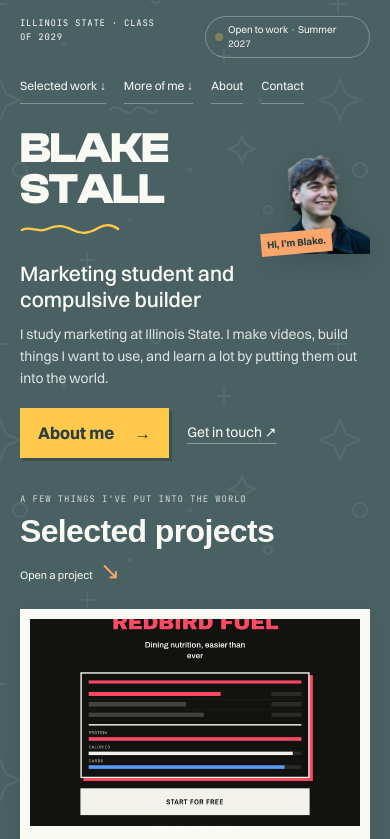
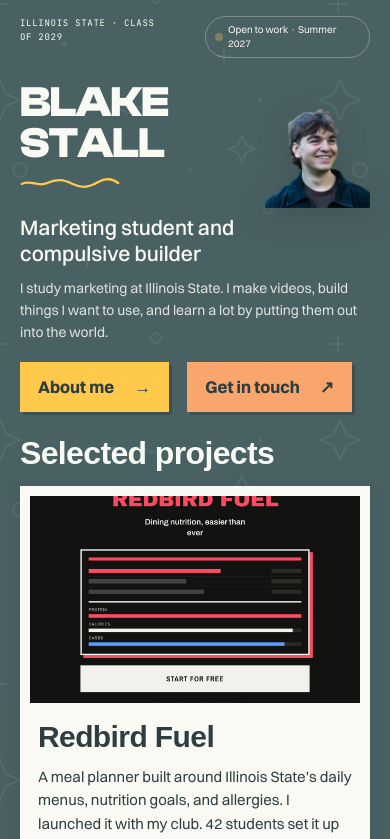
Before and after one commit to blakemattstall-maker/portfolio-site, a Next.js app: page / in a window 390 px wide. Shown: the top 839 px of the page. Built offline with nearby package versions, Linux system fonts and the light colour scheme; a web font is replaced by a local one.

Commit message:
Simplify navigation and give smaller projects individual pages

```diff
--- a/src/app/[section]/page.tsx
+++ b/src/app/[section]/page.tsx
@@ -1,11 +1,14 @@
 import type { Metadata } from "next";
 import { notFound } from "next/navigation";
+import { moments } from "@/content/site";
 import { Canvas } from "@/components/Canvas";
 
 // Clean, shareable path URLs that open a specific overlay on the one-page
 // canvas. Path segments survive link handling (LinkedIn, etc.) far better than
 // a ?query, so these are the links to paste into a profile.
 const SECTIONS: Record<string, { open: string; title: string }> = {
+  ...Object.fromEntries(moments.map((m) => [m.id, { open: m.id, title: `${m.title} · Blake Stall` }])),
+  keyboard: { open: "keyboard", title: "My own keyboard · Blake Stall" },
   video: { open: "videography", title: "Video Portfolio · Blake Stall" },
   redbirdfuel: { open: "redbirdfuel", title: "Redbird Fuel · Blake Stall" },
   almanac: { open: "almanac", title: "Almanac · Blake Stall" },
--- a/src/app/globals.css
+++ b/src/app/globals.css
@@ -507,7 +507,7 @@ button, a { -webkit-tap-highlight-color: transparent; }
 .intro-actions { gap: 12px; align-items: center; }
 .intro-actions .about-primary { display: flex; align-items: center; justify-content: space-between; gap: 30px; min-height: 54px; background: var(--color-sun); color: var(--color-ink); text-decoration: none; padding: 14px 22px; font-size: 18px; font-weight: 700; box-shadow: 3px 3px 0 #2e3e4080; }
 .intro-actions .about-primary:hover { background: var(--color-peach); }
-.intro-actions > button:last-child { padding: 8px 0; }
+
 .moments-home { margin-top: 46px; padding-top: 38px; border-top: 1px solid #f9faf44d; }
 .moments-intro > button { background: transparent; color: var(--color-paper); border: 1px solid #f9faf455; }
 .shelf-controls { display: flex; align-items: center; justify-content: space-between; gap: 16px; margin-bottom: 12px; font-size: 12px; }
@@ -539,7 +539,7 @@ button, a { -webkit-tap-highlight-color: transparent; }
   .intro-line { font-size: 21px; }
   .intro-story { font-size: 14px; }
   .intro-actions { flex-direction: column; align-items: stretch; margin-top: 24px; }
-  .intro-actions > button:last-child { align-self: start; }
+
   .portrait-area { gap: 18px; margin-top: 22px; }
   .portrait { height: 200px; }
   .portrait-button { width: 195px; flex-basis: 195px; }
@@ -563,3 +563,16 @@ button, a { -webkit-tap-highlight-color: transparent; }
 @media (prefers-reduced-motion: reduce) {
   .moment-postcard:hover { transform: none; }
 }
+
+/* Matching introduction actions and restrained dialog entrances. */
+.intro-actions .contact-primary { display: flex; align-items: center; justify-content: space-between; align-self: stretch; gap: 30px; min-height: 54px; background: var(--color-peach); color: var(--color-ink); text-decoration: none; padding: 14px 22px; font-size: 18px; font-weight: 700; box-shadow: 3px 3px 0 #2e3e4080; }
+.intro-actions .contact-primary:hover { background: #f8b889; }
+.shelf-controls { justify-content: flex-end; }
+.work-heading h2 { margin-top: 0; }
+@keyframes popup-enter { from { opacity: 0; transform: translateY(14px) scale(.99); } to { opacity: 1; transform: translateY(0) scale(1); } }
+@keyframes popup-fade { from { opacity: 0; } to { opacity: 1; } }
+.portfolio-dialog[open] .case-sheet, .video-dialog[open] > div { animation: popup-enter 260ms cubic-bezier(.2,.7,.2,1) both; }
+.portfolio-dialog[open]::backdrop, .video-dialog[open]::backdrop { animation: popup-fade 260ms ease both; }
+.case-body { animation: popup-fade 220ms ease both; }
+@media (max-width: 599px) { .intro-actions .contact-primary { font-size: 17px; min-height: 50px; padding: 12px 18px; gap: 20px; } }
+@media (prefers-reduced-motion: reduce) { .portfolio-dialog[open] .case-sheet, .video-dialog[open] > div, .portfolio-dialog[open]::backdrop, .video-dialog[open]::backdrop, .case-body { animation: none; } }
--- a/src/app/sitemap.ts
+++ b/src/app/sitemap.ts
@@ -1,3 +1,4 @@
+import { moments } from "@/content/site";
 import type { MetadataRoute } from "next";
 
 const BASE = "https://blakestall.com";
@@ -7,7 +8,7 @@ export const dynamic = "force-static";
 /* The canvas is one page; the case routes are real URLs worth indexing
    (and worth sharing directly, e.g. the video portfolio on LinkedIn). */
 export default function sitemap(): MetadataRoute.Sitemap {
-  const routes = ["", "/video", "/redbirdfuel", "/almanac", "/qscables", "/more", "/about", "/contact"];
+  const routes = ["", "/video", "/redbirdfuel", "/almanac", "/qscables", "/more", "/about", "/contact", "/keyboard", ...moments.map((m) => `/${m.id}`)];
   return routes.map((path) => ({
     url: `${BASE}${path}`,
     lastModified: new Date(),
--- a/src/components/Canvas.tsx
+++ b/src/components/Canvas.tsx
@@ -1,16 +1,16 @@
 "use client";
 
 import { useCallback, useEffect, useRef, useState, type CSSProperties } from "react";
-import { deskId, site, work, projectCards, projectContext } from "@/content/site";
-import { AboutBody, CaseBody, ContactBody } from "./CaseContent";
+import { site, work, projectCards, moments } from "@/content/site";
+import { AboutBody, CaseBody, ContactBody, KeyboardBody } from "./CaseContent";
 import { SocialIcons, StaggerHeadline } from "./ui";
-import { Moments } from "./Moments";
+import { Moments, MomentBody } from "./Moments";
 import { MomentShelf } from "./MomentShelf";
 
 type OverlayKey = string | null;
 const pathFor = (key: string) => key === "videography" ? "/video" : `/${key}`;
 function validKey(key: string | null): OverlayKey {
-  return key === "about" || key === "contact" || key === "more" || work.some((w) => w.slug === key) ? key : null;
+  return key === "about" || key === "contact" || key === "more" || key === "keyboard" || moments.some((m) => m.id === key) || work.some((w) => w.slug === key) ? key : null;
 }
 function locationKey() {
   const path = window.location.pathname.replace(/^\/|\/$/g, "");
@@ -20,7 +20,7 @@ function locationKey() {
 function Ticker() {
   const row = (
     <div className="flex shrink-0 items-center">
-      {[...site.ticker, site.credit].map((item, i) => (
+      {site.ticker.map((item, i) => (
         <span key={i} className="eyebrow flex items-center whitespace-nowrap px-5 py-2.5 text-ink">
           {item}
           <span className="ml-10 inline-block h-1.5 w-1.5 rotate-45 bg-ink/70" aria-hidden />
@@ -39,8 +39,7 @@ function Ticker() {
 }
 
 
-function Overlay({ overlay, onClose, onOpen, keyboard, onKeyboard }: {
-  keyboard: boolean;
+function Overlay({ overlay, onClose, onOpen, onKeyboard }: {
   onKeyboard: () => void;
   overlay: string;
   onClose: () => void;
@@ -49,6 +48,7 @@ function Overlay({ overlay, onClose, onOpen, keyboard, onKeyboard }: {
   const dialogRef = useRef<HTMLDialogElement>(null);
   const sheetRef = useRef<HTMLDivElement>(null);
   const closeRef = useRef<HTMLButtonElement>(null);
+  const moment = moments.find((m) => m.id === overlay);
   const item = work.find((w) => w.slug === overlay);
   const next = item && projectCards[(projectCards.findIndex((c) => c.slug === item.slug) + 1) % projectCards.length];
 
@@ -71,7 +71,7 @@ function Overlay({ overlay, onClose, onOpen, keyboard, onKeyboard }: {
   }, [overlay]);
 
   return (
-    <dialog ref={dialogRef} className="portfolio-dialog" aria-label={item?.title ?? (overlay === "about" ? "About me" : overlay === "more" ? "More of me" : "Contact")}
+    <dialog ref={dialogRef} className="portfolio-dialog" aria-label={item?.title ?? moment?.title ?? (overlay === "keyboard" ? "My own keyboard" : overlay === "about" ? "About me" : overlay === "more" ? "More of me" : "Contact")}
       onCancel={(event) => { event.preventDefault(); onClose(); }}
       onClick={(event) => { if (event.target === event.currentTarget) onClose(); }}>
       <div ref={sheetRef} className="sheet overlay-scroll case-sheet">
@@ -80,9 +80,9 @@ function Overlay({ overlay, onClose, onOpen, keyboard, onKeyboard }: {
           <button ref={closeRef} type="button" onClick={onClose} className="case-close">Back to the desk <span aria-hidden>×</span></button>
         </div>
         <div className="case-body" key={overlay}>
-          {item ? <CaseBody item={item} /> : overlay === "about" ? <AboutBody expandKeyboard={keyboard} /> : overlay === "more" ? <Moments onKeyboard={onKeyboard} /> : <ContactBody />}
+          {item ? <CaseBody item={item} /> : overlay === "about" ? <AboutBody /> : overlay === "keyboard" ? <KeyboardBody /> : moment ? <MomentBody id={moment.id} /> : overlay === "more" ? <Moments onKeyboard={onKeyboard} /> : <ContactBody />}
           {next && <nav className="case-next" aria-label="More projects">
-            <div><span className="eyebrow">Keep exploring</span><p className="mt-2 text-sm">A little more of what I do.</p></div>
+            <div><span className="eyebrow">Keep exploring</span></div>
             <button type="button" onClick={() => onOpen(next.slug)}>{next.title} <span aria-hidden>→</span></button>
           </nav>}
         </div>
@@ -94,7 +94,6 @@ function Overlay({ overlay, onClose, onOpen, keyboard, onKeyboard }: {
 export function Canvas({ initialOpen }: { initialOpen?: string }) {
   const [overlay, setOverlay] = useState<OverlayKey>(() => validKey(initialOpen ?? null));
   const hasPushed = useRef(false);
-  const [keyboard, setKeyboard] = useState(false);
   useEffect(() => {
     const sync = () => { setOverlay(locationKey()); hasPushed.current = false; };
     // Query links from the previous portfolio remain supported.
@@ -105,7 +104,6 @@ export function Canvas({ initialOpen }: { initialOpen?: string }) {
 
   const open = useCallback((key: string) => {
     if (!validKey(key)) return;
-    setKeyboard(false);
     if (overlay) {
       window.history.replaceState(null, "", pathFor(key));
     } else {
@@ -123,11 +121,7 @@ export function Canvas({ initialOpen }: { initialOpen?: string }) {
       setOverlay(null);
     }
   }, []);
-  const openDesk = () => {
-    open("about");
-    setKeyboard(true);
-    window.setTimeout(() => document.getElementById(deskId("The Keyboard"))?.scrollIntoView({ block: "start" }), 80);
-  };
+  const openDesk = () => open("keyboard");
 
   return (
     <div className="portfolio">
@@ -137,7 +131,6 @@ export function Canvas({ initialOpen }: { initialOpen?: string }) {
         <span className="eyebrow">{site.home.location}</span>
         <button type="button" onClick={() => open("contact")} className="availability"><span className="live-dot" aria-hidden /><span>{site.status}</span><span className="availability-arrow" aria-hidden> ↗</span></button>
       </header>
-      <nav className="section-navigation" aria-label="Portfolio sections"><a href="#selected-work">Selected work ↓</a><a href="#more-of-me">More of me ↓</a><button onClick={() => open("about")}>About</button><button onClick={() => open("contact")}>Contact</button></nav>
       <main className="desk-layout">
         <section className="intro" aria-label="Meet Blake">
           <div className="intro-copy">
@@ -147,20 +140,19 @@ export function Canvas({ initialOpen }: { initialOpen?: string }) {
             <p className="intro-story">{site.home.intro}</p>
             <nav className="intro-actions" aria-label="About and contact">
               <button type="button" className="about-primary" onClick={() => open("about")}>About me <span aria-hidden>→</span></button>
-              <button type="button" onClick={() => open("contact")}>Get in touch <span aria-hidden>↗</span></button>
+              <button type="button" className="contact-primary" onClick={() => open("contact")}>Get in touch <span aria-hidden>↗</span></button>
             </nav>
           </div>
           <div className="portrait-area">
             <button className="portrait-button" type="button" onClick={() => open("about")} aria-label="More about Blake">
               {/* eslint-disable-next-line @next/next/no-img-element */}
               <img src="/images/cutout-web.png" alt="Blake Stall, smiling" className="portrait" />
-              <span className="portrait-label">Hi, I’m Blake.</span>
             </button>
             <div className="portrait-socials"><SocialIcons links={[{ label: "Email", href: `mailto:${site.email}` }, ...site.socials]} /></div>
           </div>
         </section>
         <section className="work-area" id="selected-work" tabIndex={-1} aria-labelledby="work-heading">
-          <div className="work-heading"><div><span className="eyebrow">{site.home.workEyebrow}</span><h2 id="work-heading" className="display">Selected projects</h2></div><span className="work-hint">Open a project <span aria-hidden>↘</span></span></div>
+          <div className="work-heading"><div><h2 id="work-heading" className="display">Selected projects</h2></div></div>
           <div className="project-sheet">
             <div className="project-grid">
               {projectCards.map((card, index) => {
@@ -172,7 +164,7 @@ export function Canvas({ initialOpen }: { initialOpen?: string }) {
                     <img src={item.thumb} alt="" loading={index < 2 ? "eager" : "lazy"} />
                     {card.slug === "videography" && <span className="project-play" aria-hidden>▶</span>}
                   </div>
-                  <div className="project-caption"><span className="project-context">{projectContext[card.slug]}</span><h3 className="display">{card.title}</h3><p>{card.description}</p><span className="project-action">{card.action}<span aria-hidden>→</span></span></div>
+                  <div className="project-caption"><h3 className="display">{card.title}</h3><p>{card.description}</p><span className="project-action">{card.action}<span aria-hidden>→</span></span></div>
                 </a>;
               })}
             </div>
@@ -181,14 +173,11 @@ export function Canvas({ initialOpen }: { initialOpen?: string }) {
         </section>
       </main>
       <section className="moments-home" id="more-of-me" aria-labelledby="moments-heading">
-        <div className="moments-intro"><div><span className="eyebrow">A few other parts of my life</span><h2 id="moments-heading" className="display">More of me</h2><p>Things I’ve made, places I’ve been, and what’s next.</p></div><button onClick={() => open("more")}>Explore everything →</button></div>
-        <MomentShelf onKeyboard={openDesk} onMoment={(id) => {
-          open("more");
-          window.setTimeout(() => document.getElementById(`moment-${id}`)?.scrollIntoView({ block: "start" }), 80);
-        }} />
+        <div className="moments-intro"><div><h2 id="moments-heading" className="display">More of me</h2><p>Things I’ve made, places I’ve been, and what’s next.</p></div></div>
+        <MomentShelf onKeyboard={openDesk} onMoment={open} />
       </section>
       <Ticker />
-      {overlay && <Overlay overlay={overlay} onClose={close} onOpen={open} keyboard={keyboard} onKeyboard={openDesk} />}
+      {overlay && <Overlay overlay={overlay} onClose={close} onOpen={open} onKeyboard={openDesk} />}
     </div>
   );
 }
--- a/src/components/CaseContent.tsx
+++ b/src/components/CaseContent.tsx
@@ -1,10 +1,10 @@
 "use client";
 
-import { deskId, site, videos, type Accent, type PhotoSlot, type WorkItem } from "@/content/site";
+import { site, videos, type Accent, type PhotoSlot, type WorkItem } from "@/content/site";
 import { Copy } from "./ui";
 import { VideoGrid } from "./VideoGrid";
 import { ScrollGallery } from "./ScrollGallery";
-import { RichBlocks, CollapsibleStory } from "./RichBlocks";
+import { RichBlocks } from "./RichBlocks";
 
 export const ACCENT_BG: Record<Accent, string> = {
   peach: "bg-peach",
@@ -213,11 +213,10 @@ export function CaseBody({ item }: { item: WorkItem }) {
   );
 }
 
-export function AboutBody({ expandKeyboard = false }: { expandKeyboard?: boolean }) {
+export function AboutBody() {
   const about = site.about;
   return (
     <div className="text-ink">
-      <span className="eyebrow bg-sun px-2 py-1">ABOUT</span>
       <h2 className="display mt-4 text-3xl font-bold sm:text-4xl">{about.heading}</h2>
       <div className="mt-5 space-y-4 leading-relaxed opacity-85">
         {about.body.map((p, i) => (
@@ -245,39 +244,7 @@ export function AboutBody({ expandKeyboard = false }: { expandKeyboard?: boolean
         </figure>
       )}
 
-      <h3 className="eyebrow mt-10 opacity-60">On the desk: things I&apos;ve built</h3>
-      <div className="mt-4 space-y-8">
-        {about.desk.map((item) => (
-          <section key={item.title} id={deskId(item.title)} className="border-t-2 border-ink/10 pt-5">
-            <div className="flex flex-wrap items-center gap-2.5">
-              <span className="eyebrow flex items-center gap-1.5 opacity-50">
-                {item.status === "RUNNING" && <span className="live-dot" aria-hidden />}
-                {item.status}
-              </span>
-              {/* status and date read together as facts; the ★ chip carries the
-                  narrative and goes last so it wraps cleanly on narrow screens */}
-              {"date" in item && item.date && (
-                <span className="eyebrow border-2 border-ink/20 px-2 py-1 opacity-70">{item.date}</span>
-              )}
-              {"label" in item && item.label && (
-                <span className="eyebrow bg-peach px-2 py-1 text-ink">★ {item.label}</span>
-              )}
-            </div>
-            <h4 className="display mt-1.5 text-2xl font-semibold">{item.title}</h4>
-            <p className="mt-2 leading-relaxed opacity-80">{item.blurb}</p>
-            {"blocks" in item && item.blocks && (
-              <div className="mt-5">
-                <CollapsibleStory
-                  defaultOpen={expandKeyboard && item.title === "The Keyboard"}
-                  blocks={item.blocks}
-                  teaserAspect="1500 / 649"
-                  label={`See how I built it (${item.blocks.filter((b) => b.kind === "photo").length} steps)`}
-                />
-              </div>
-            )}
-          </section>
-        ))}
-      </div>
+
     </div>
   );
 }
@@ -285,7 +252,6 @@ export function AboutBody({ expandKeyboard = false }: { expandKeyboard?: boolean
 export function ContactBody() {
   return (
     <div className="text-ink">
-      <span className="eyebrow bg-coral px-2 py-1">CONTACT</span>
       <h2 className="display mt-4 text-3xl font-bold sm:text-4xl">{site.contact.heading}</h2>
       <p className="mt-4 max-w-md leading-relaxed opacity-85">{site.contact.sub}</p>
       <div className="contact-links">
@@ -295,3 +261,12 @@ export function ContactBody() {
     </div>
   );
 }
+
+export function KeyboardBody() {
+  const keyboard = site.about.desk[0];
+  return <article className="text-ink">
+    <h2 className="display text-3xl font-bold sm:text-4xl">My own keyboard</h2>
+    <p className="mt-5 leading-relaxed">{keyboard.blurb}</p>
+    <div className="mt-8">{"blocks" in keyboard && keyboard.blocks && <RichBlocks blocks={keyboard.blocks} />}</div>
+  </article>;
+}
--- a/src/components/MomentShelf.tsx
+++ b/src/components/MomentShelf.tsx
@@ -21,7 +21,7 @@ export function MomentShelf({ onKeyboard, onMoment }: { onKeyboard: () => void;
   const rail = useRef<HTMLDivElement>(null);
   const move = (direction: number) => rail.current?.scrollBy({ left: direction * rail.current.clientWidth * .8, behavior: window.matchMedia("(prefers-reduced-motion: reduce)").matches ? "instant" : "smooth" });
   return <div className="moment-shelf">
-    <div className="shelf-controls"><span>A little collection, still growing</span><div><button type="button" onClick={() => move(-1)} aria-label="Previous moments">←</button><button type="button" onClick={() => move(1)} aria-label="Next moments">→</button></div></div>
+    <div className="shelf-controls"><div><button type="button" onClick={() => move(-1)} aria-label="Previous moments">←</button><button type="button" onClick={() => move(1)} aria-label="Next moments">→</button></div></div>
     <div className="moment-rail" ref={rail} aria-label="Smaller projects and experiences" tabIndex={0}>
       {cards.map((card) => <button type="button" key={card.id} className={`moment-postcard postcard-${card.kind}`} onClick={() => card.id === "keyboard" ? onKeyboard() : onMoment(card.id)}>
         <span className="postcard-art">{card.kind === "keyboard" ?
```
Also changed, not shown: src/components/Moments.tsx (+10 -0 lines), 2 other files (tests, documents, lock files or other folders).
